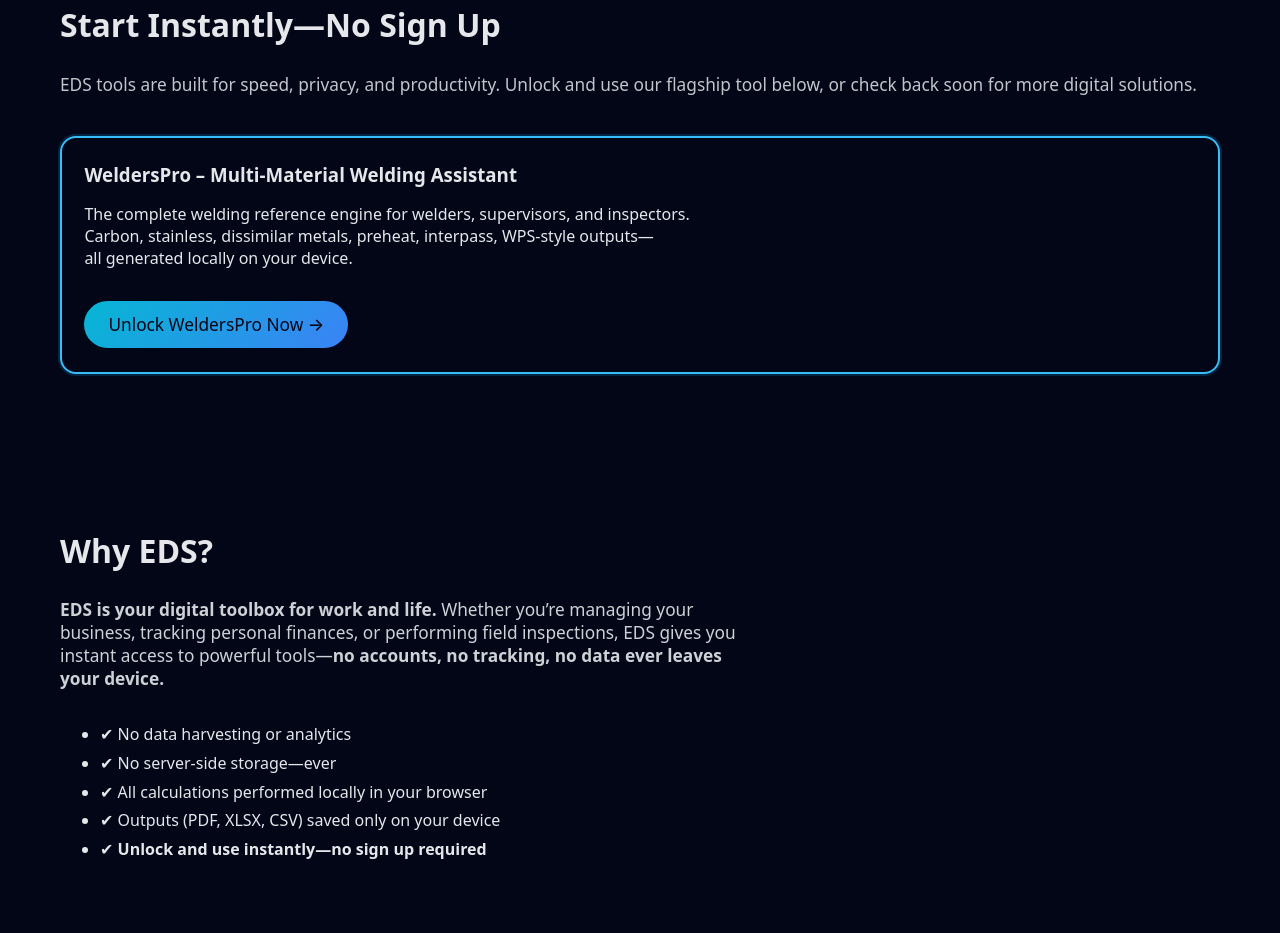
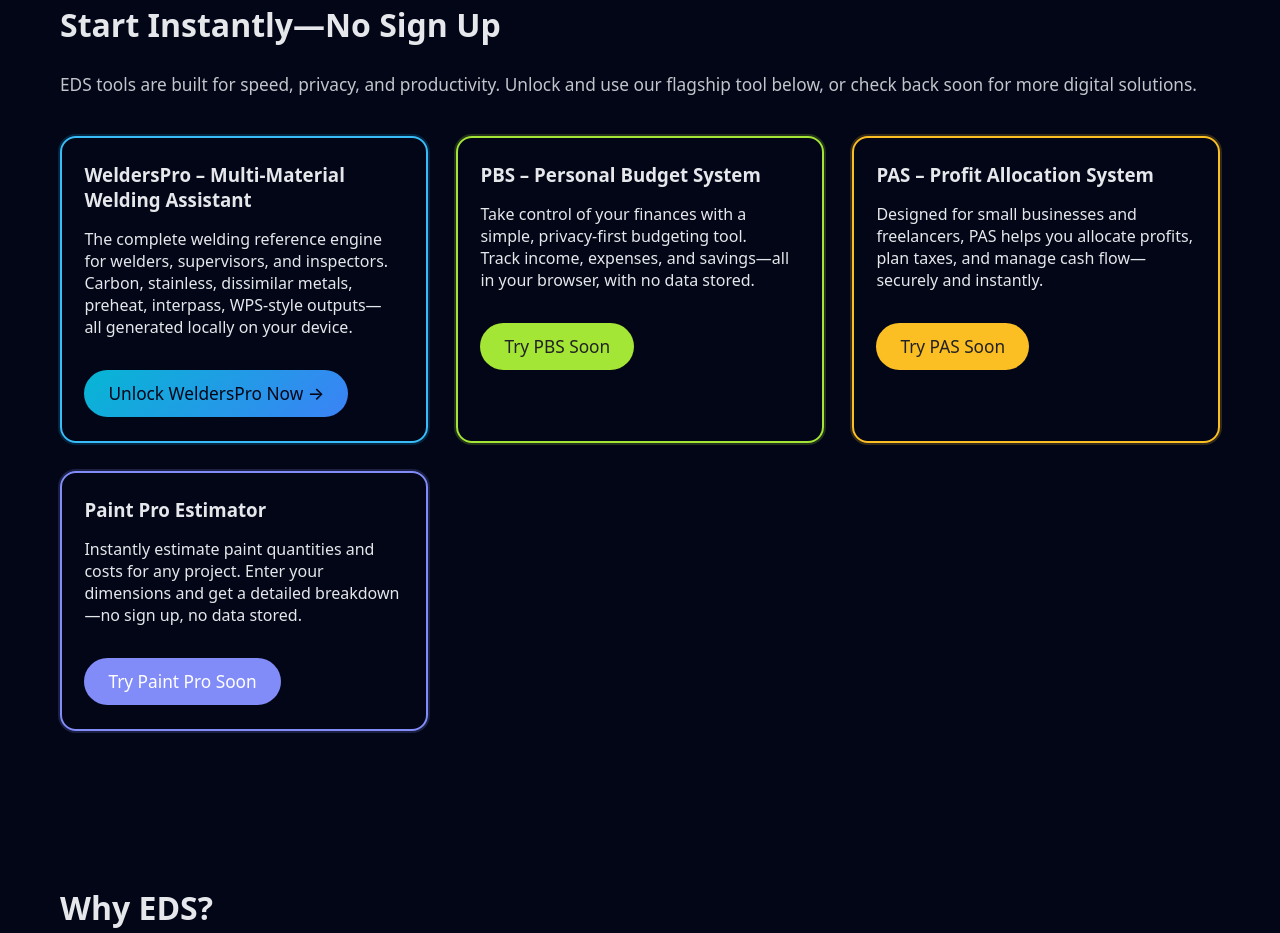
Before and after one commit to eyeamstudios-gif/digitalsolutions, a plain HTML site: page eds/pages/index.html in a window 1280 px wide. Shown: the part 838-1771 px from the top of the page. Drawn offline with Linux system fonts and the light colour scheme.

Commit message:
Add PBS, PAS, and Paint Pro Estimator cards to tools grid

```diff
--- a/eds/pages/index.html
+++ b/eds/pages/index.html
@@ -75,6 +75,31 @@
             all generated locally on your device.
           </p>
           <a href="../apps/welderspro/" class="eds-btn-primary" style="margin-top:1rem; font-size:1.08rem;">Unlock WeldersPro Now →</a>
+        </div>
+
+        <div class="eds-tool-card" style="border: 2px solid #a3e635; box-shadow: 0 0 0 2px #a3e63533;">
+          <h3>PBS – Personal Budget System</h3>
+          <p>
+            Take control of your finances with a simple, privacy-first budgeting tool.<br>
+            Track income, expenses, and savings—all in your browser, with no data stored.
+          </p>
+          <a href="#" class="eds-btn-primary" style="margin-top:1rem; font-size:1.08rem; background:#a3e635; color:#222;">Try PBS Soon</a>
+        </div>
+
+        <div class="eds-tool-card" style="border: 2px solid #fbbf24; box-shadow: 0 0 0 2px #fbbf2433;">
+          <h3>PAS – Profit Allocation System</h3>
+          <p>
+            Designed for small businesses and freelancers, PAS helps you allocate profits, plan taxes, and manage cash flow—securely and instantly.
+          </p>
+          <a href="#" class="eds-btn-primary" style="margin-top:1rem; font-size:1.08rem; background:#fbbf24; color:#222;">Try PAS Soon</a>
+        </div>
+
+        <div class="eds-tool-card" style="border: 2px solid #818cf8; box-shadow: 0 0 0 2px #818cf833;">
+          <h3>Paint Pro Estimator</h3>
+          <p>
+            Instantly estimate paint quantities and costs for any project. Enter your dimensions and get a detailed breakdown—no sign up, no data stored.
+          </p>
+          <a href="#" class="eds-btn-primary" style="margin-top:1rem; font-size:1.08rem; background:#818cf8; color:#fff;">Try Paint Pro Soon</a>
         </div>
       </div>
     </div>
```
